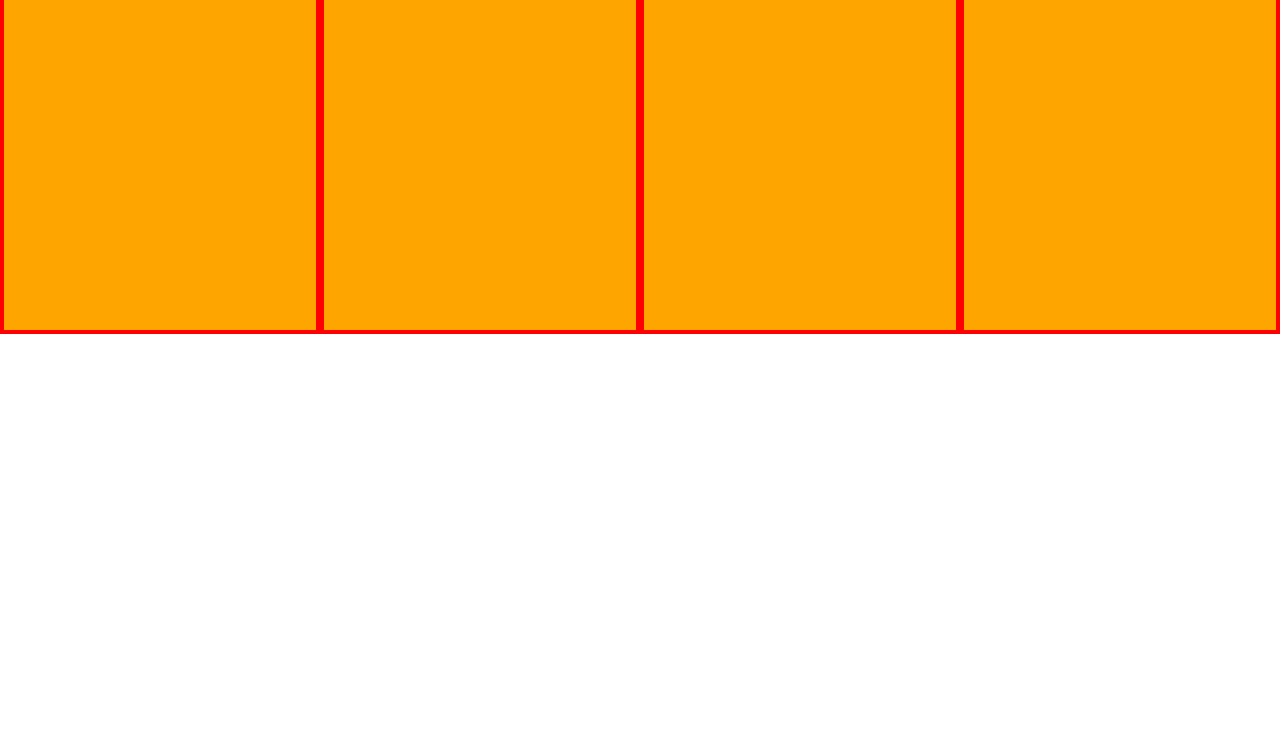
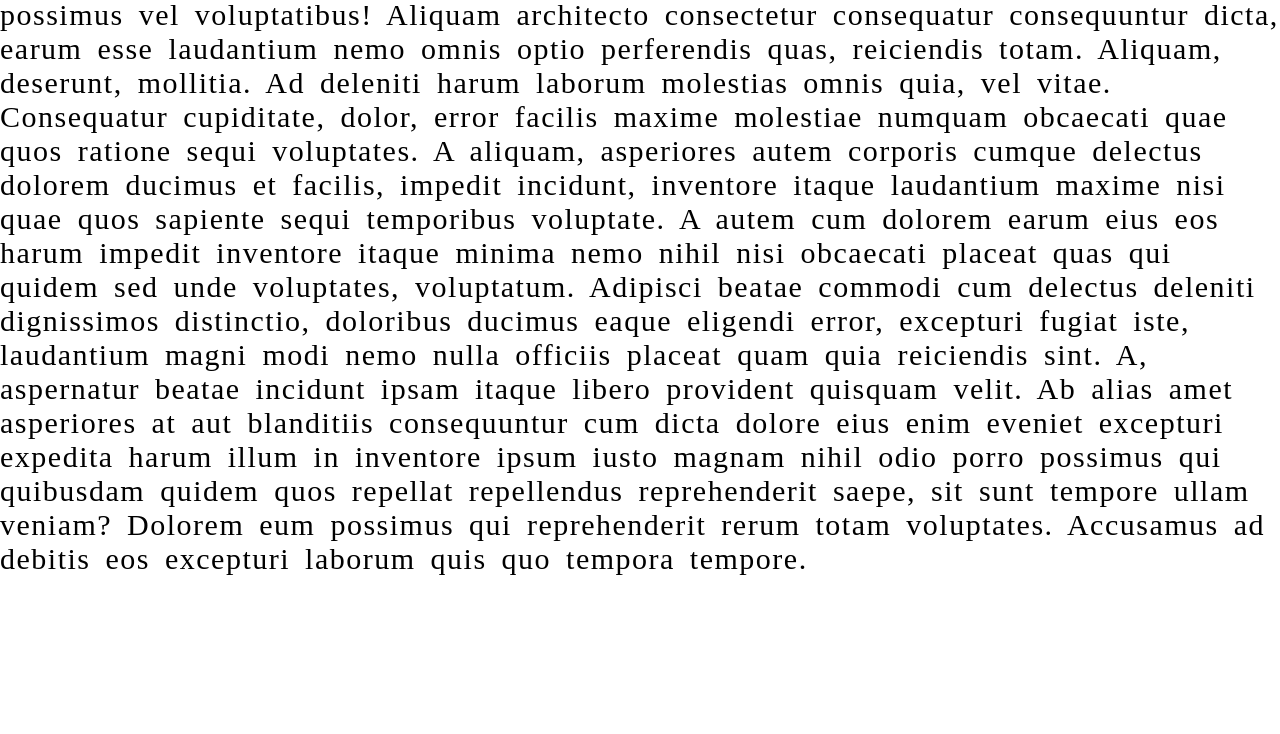
Before and after one commit to Vasy12/fe_css_practice_tricks, a plain HTML site: page index.html in a window 1280 px wide. Shown: the part 66-800 px from the top of the page. Drawn offline with Linux system fonts and the light colour scheme.

Commit message:
Add text-indent property example

```diff
--- a/css/styles.css
+++ b/css/styles.css
@@ -31,19 +31,17 @@
     display: block | inline | inline-block | none
 */
 
+
+
+
+
 body{
     margin: 0;
 }
 
-.item{
-    box-sizing: border-box;
-    width: 25%;
-    border: 4px solid red;
-    background: orange;
-    height: 400px;
-
-    font-size: 40px;
-    color: white;
-
-    display: inline-block;
+#indentExample{
+    text-indent: 2em;
+    font-size: 30px;
+    letter-spacing: 0.05em;
+    word-spacing: 0.2em;
 }
--- a/index.html
+++ b/index.html
@@ -6,12 +6,21 @@
     <link rel="stylesheet" href="./css/styles.css">
 </head>
 <body>
-<div style="font-size: 0;">
-    <div class="item">Item 1</div>
-    <div class="item">Item 2</div>
-    <div class="item">Item 3</div>
-    <div class="item">Item 4</div>
-</div>
+
+<p id="indentExample">Lorem ipsum dolor sit amet, consectetur adipisicing elit. Aliquam facere ipsa neque possimus vel
+    voluptatibus! Aliquam architecto consectetur consequatur consequuntur dicta, earum esse laudantium nemo omnis optio
+    perferendis quas, reiciendis totam. Aliquam, deserunt, mollitia. Ad deleniti harum laborum molestias omnis quia, vel
+    vitae. Consequatur cupiditate, dolor, error facilis maxime molestiae numquam obcaecati quae quos ratione sequi
+    voluptates. A aliquam, asperiores autem corporis cumque delectus dolorem ducimus et facilis, impedit incidunt,
+    inventore itaque laudantium maxime nisi quae quos sapiente sequi temporibus voluptate. A autem cum dolorem earum
+    eius eos harum impedit inventore itaque minima nemo nihil nisi obcaecati placeat quas qui quidem sed unde
+    voluptates, voluptatum. Adipisci beatae commodi cum delectus deleniti dignissimos distinctio, doloribus ducimus
+    eaque eligendi error, excepturi fugiat iste, laudantium magni modi nemo nulla officiis placeat quam quia reiciendis
+    sint. A, aspernatur beatae incidunt ipsam itaque libero provident quisquam velit. Ab alias amet asperiores at aut
+    blanditiis consequuntur cum dicta dolore eius enim eveniet excepturi expedita harum illum in inventore ipsum iusto
+    magnam nihil odio porro possimus qui quibusdam quidem quos repellat repellendus reprehenderit saepe, sit sunt
+    tempore ullam veniam? Dolorem eum possimus qui reprehenderit rerum totam voluptates. Accusamus ad debitis eos
+    excepturi laborum quis quo tempora tempore.</p>
 
 </body>
 </html>
```
